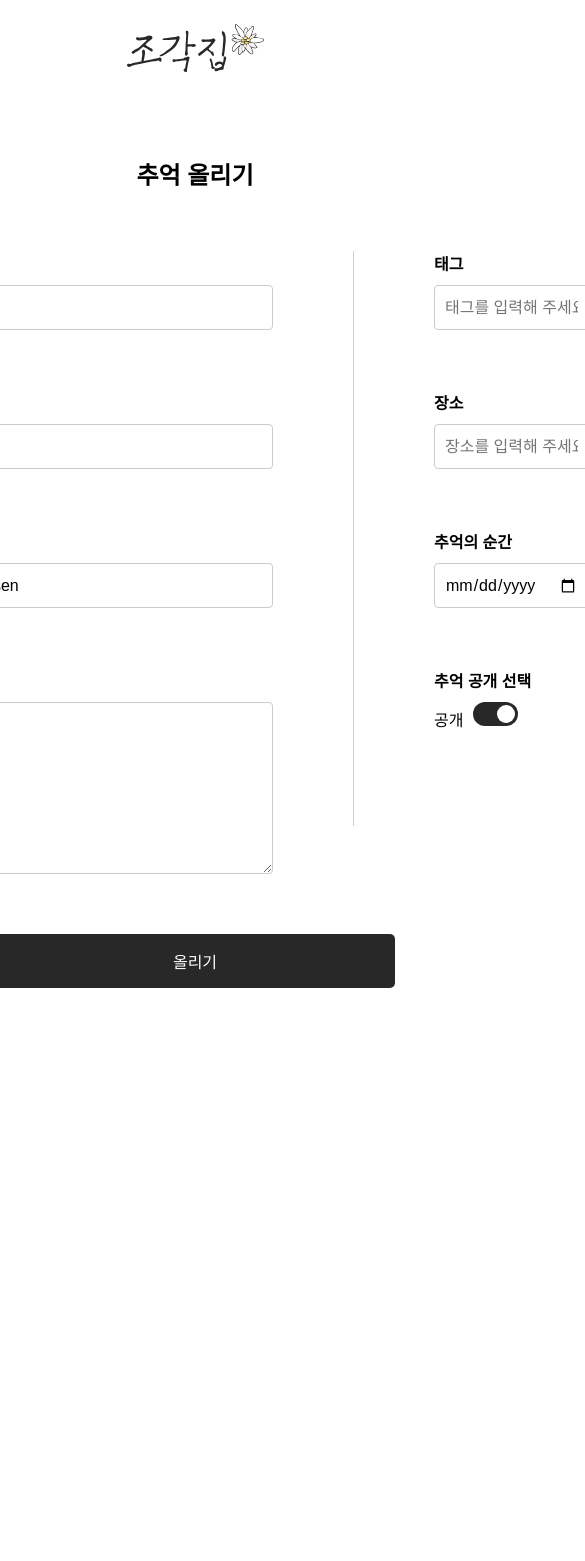
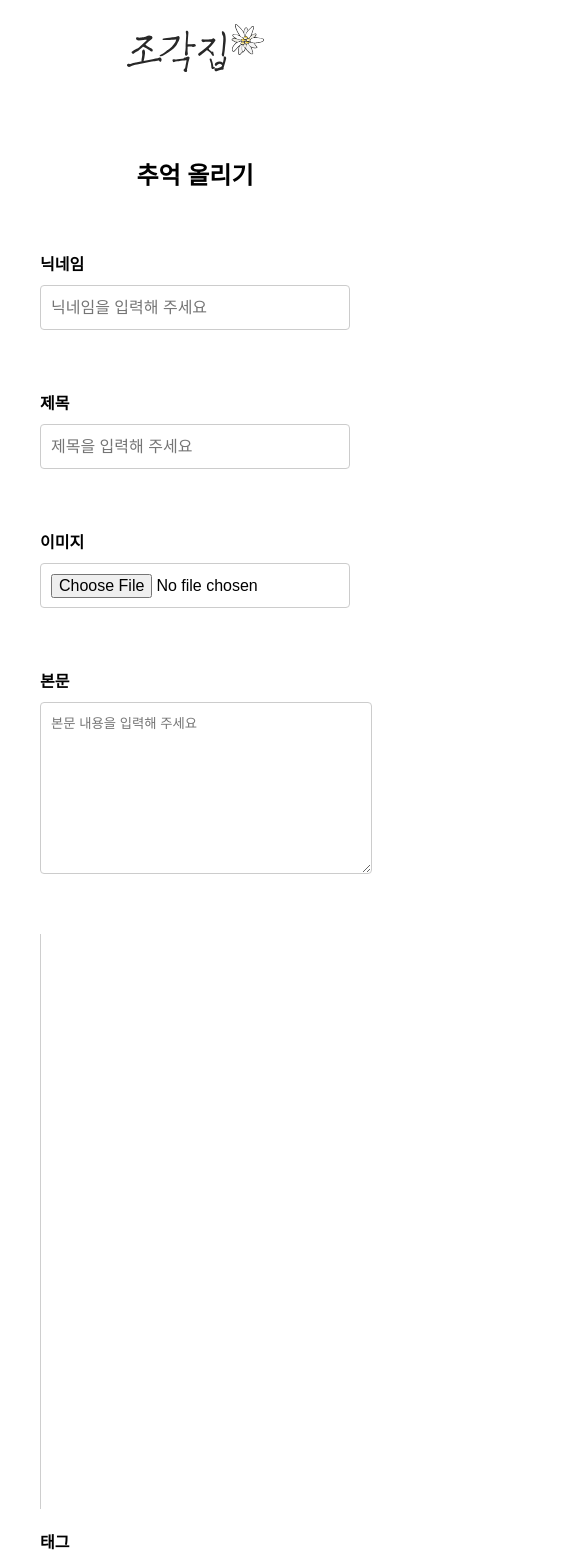
Before and after one commit to hwouu/jogakzip-team3-frontend, a React (Create React App) app: page /group/1/create-memory in a window 390 px wide. Shown: the top 1561 px of the page, 585 px wide, since content can reach past the window. Before the commit the page ends 1028 px from the top, so only its background shows below. Built offline with nearby package versions, Linux system fonts and the light colour scheme; grey boxes are pictures that could not be loaded; a web font is replaced by a local one.

Commit message:
fix: 추억 올리기 페이지 flexbox, media queries 값 수정

```diff
--- a/src/pages/Memory/CreateMemory.css
+++ b/src/pages/Memory/CreateMemory.css
@@ -12,17 +12,19 @@ h1 {
 
 .form-container {
   display: flex;
-  justify-content: center;
-  width: calc(100% - 960px);
+  justify-content: space-between;
+  width: 100%;
   max-width: 1200px;
   gap: 80px;
+  flex-wrap: wrap; /* 화면 크기에 따라 wrap */
 }
 
 .form-left,
 .form-right {
   display: flex;
   flex-direction: column;
-  flex: 1;
+  flex: 1; /* 양쪽 박스가 동일하게 줄어들도록 설정 */
+  min-width: 300px; /* 최소 넓이 설정 */
 }
 
 label {
@@ -37,7 +39,7 @@ textarea {
   padding: 10px;
   border: 1px solid #ccc;
   border-radius: 4px;
-  width: 450px;
+  width: 100%; /* 고정 폭 대신 100%로 설정 */
   height: 45px;
 }
 
@@ -113,7 +115,8 @@ input:checked + .slider:before {
 .memory-submit-btn {
   margin-top: 20px;
   padding: 15px;
-  width: 400px;
+  width: 100%; /* 버튼이 전체 width를 차지하도록 설정 */
+  max-width: 400px; /* 최대 넓이 설정 */
   background-color: #282828;
   color: white;
   font-size: 16px;
@@ -131,3 +134,24 @@ input:checked + .slider:before {
   color: red;
   font-size: 14px;
 }
+
+/* 반응형 디자인 */
+@media (max-width: 768px) {
+  .form-container {
+    flex-direction: column; /* 작은 화면에서는 세로로 배치 */
+    gap: 20px;
+  }
+
+  .form-left,
+  .form-right {
+    width: 100%; /* 가로 공간을 100% 사용 */
+  }
+
+  .vector-wrapper {
+    display: none; /* 작은 화면에서는 벡터선 숨김 */
+  }
+
+  .memory-submit-btn {
+    width: 100%; /* 작은 화면에서는 100% */
+  }
+}
```
